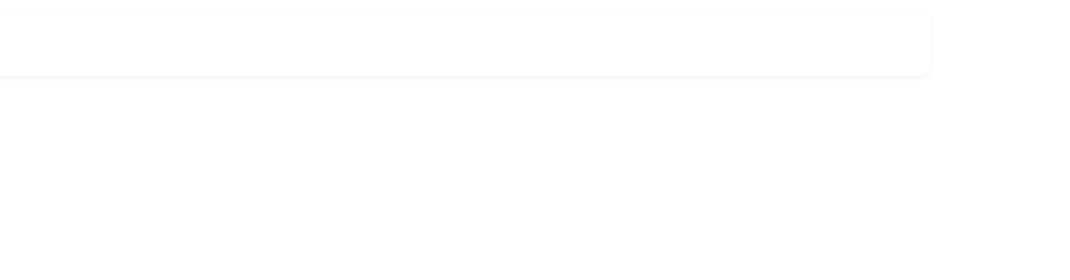
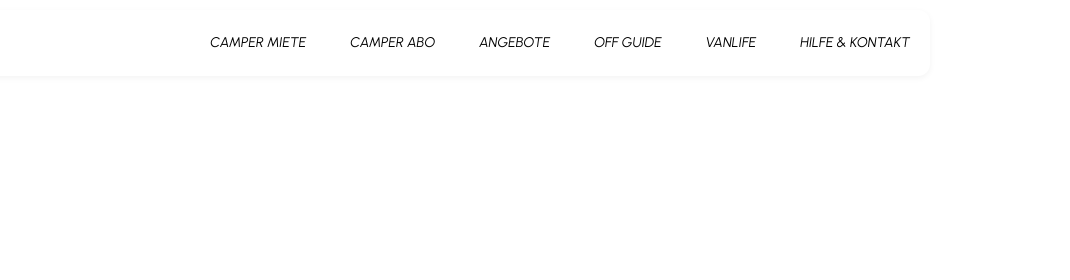
Before and after one commit to NatalyBova111/SuperCode_Tag10_Position, a plain HTML site: page tag10_position/index.html in a window 1280 px wide. Shown: the top 280 px of the page, 210-1280 px from the left. Drawn offline with Linux system fonts and the light colour scheme; files whose address does not match are found by name.

Commit message:
Update index.html

```diff
--- a/tag10_position/index.html
+++ b/tag10_position/index.html
@@ -15,8 +15,18 @@
   <div class="logo">
     <img src="assets/img/logo.png" alt="Logo">
   </div>
+
   <div class="menu-icon">
     <i class="fas fa-bars"></i>
+  </div>
+
+  <div class="nav-links">
+    <a href="#">Camper Miete</a>
+    <a href="#">Camper Abo</a>
+    <a href="#">Angebote</a>
+    <a href="#">Off Guide</a>
+    <a href="#">Vanlife</a>
+    <a href="#">Hilfe & Kontakt</a>
   </div>
 </nav>
 
@@ -52,7 +62,7 @@
 
 
 <section class="info-cards">
-    <img class="vector-bg" src="assets/img/Vector.png" alt="Vector"><!-- Векторный фон -->
+
 
     <div class="intro-text">
     <h2>Warum Camper mieten?</h2>
@@ -98,7 +108,7 @@ bedingungslose Flexibilität. Back to nature – mit Campside!</p>
     <p>Unbegrenzte<br>Möglichkeiten</p>
   </div>
 </div>
-
+ <img class="vector-bg" src="assets/img/Vector.png" alt="Vector"><!-- Векторный фон -->
   <button class="green-btn">Camper finden</button>
 </section>
 
```
